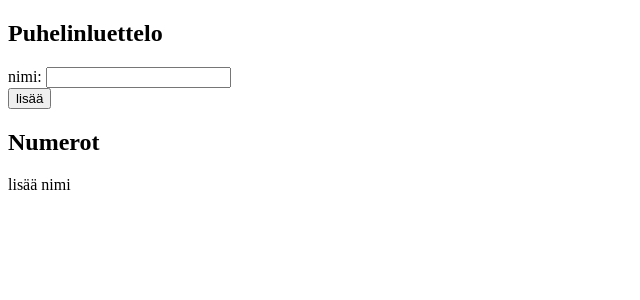
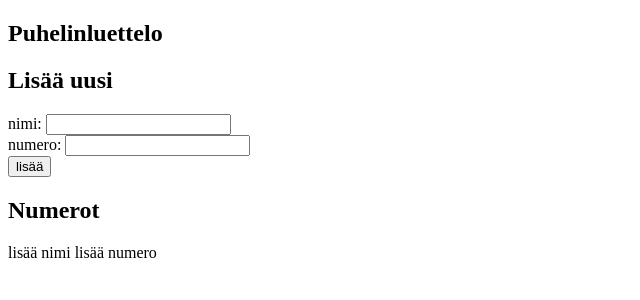
Before and after one commit to imlastrebor/FullStackOpen2019, a React (Create React App) app in the folder Osa2/puhelinluettelo/: page / in a window 1280 px wide. Both pictures are taken after a click on the button "lisää". Shown: the top 300 px of the page, without its empty margins (0-640 px from the left). Built offline with nearby package versions, Linux system fonts and the light colour scheme.

Commit message:
puhelinluettelo 2.8 valmiina

```diff
--- a/Osa2/puhelinluettelo/src/App.js
+++ b/Osa2/puhelinluettelo/src/App.js
@@ -5,14 +5,18 @@ const App = () => {
 
   const [newName, setNewName] = useState("lisää nimi");
 
-  const addName = e => {
+  const [newNumber, setNewNumber] = useState("lisää numero");
+
+  const addInfo = e => {
     e.preventDefault();
     const listObject = {
       name: newName,
+      number: newNumber,
       id: persons.length + 1
     };
     setPersons(persons.concat(listObject));
     setNewName("");
+    setNewNumber("");
     if (persons.find(duplicate => duplicate.name === newName)) {
       alert(`${newName} on jo listalla`);
     }
@@ -22,31 +26,43 @@ const App = () => {
     setNewName(e.target.value);
   };
 
+  const handleNumberChange = e => {
+    setNewNumber(e.target.value);
+  };
+
   let uniq = Array.from(new Set(persons.map(uniqArr => uniqArr.name))).map(
     name => {
       return persons.find(uniqArr => uniqArr.name === name);
     }
   );
 
-  const personName = uniq.map(person => {
-    return <p key={person.id}>{person.name}</p>;
+  const personInfo = uniq.map(person => {
+    return (
+      <p key={person.id}>
+        {person.name} {person.number}
+      </p>
+    );
   });
 
   return (
     <div>
       <h2>Puhelinluettelo</h2>
       <form>
+        <h2>Lisää uusi</h2>
         <div>
           nimi: <input value={newName} onChange={handleNameChange} />
         </div>
         <div>
-          <button type="submit" onClick={addName}>
+          numero: <input value={newNumber} onChange={handleNumberChange} />
+        </div>
+        <div>
+          <button type="submit" onClick={addInfo}>
             lisää
           </button>
         </div>
       </form>
       <h2>Numerot</h2>
-      <> {personName} </>
+      <> {personInfo} </>
     </div>
   );
 };
```
